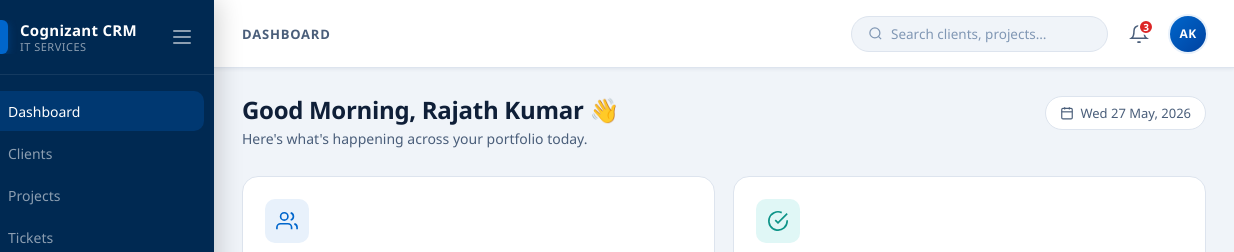
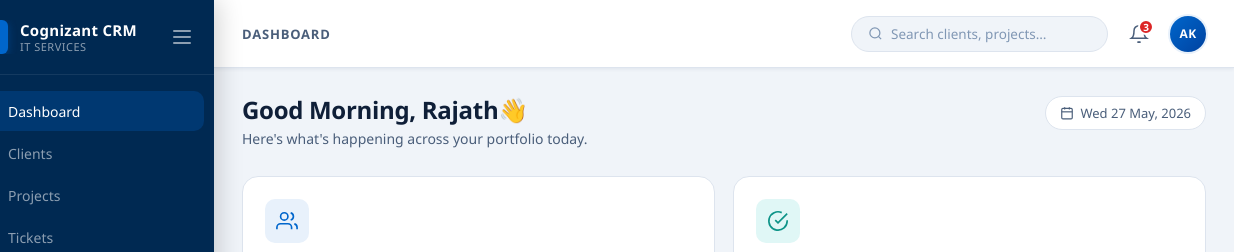
Before and after one commit to Harshavardhan1602/my-html-site, a plain HTML site: page index.html in a window 1280 px wide. Shown: the top 252 px of the page, 46-1280 px from the left. Drawn offline with Linux system fonts and the light colour scheme.

Commit message:
Update index.html

```diff
--- a/index.html
+++ b/index.html
@@ -1845,7 +1845,7 @@ body.sidebar-collapsed .main-content { margin-left: var(--sidebar-collapsed); }
     <section class="content-section active" id="section-dashboard">
       <div class="section-header">
         <div>
-          <h1 class="section-title">Good Morning, Rajath Kumar 👋</h1>
+          <h1 class="section-title">Good Morning, Rajath👋</h1>
           <p class="section-subtitle">Here's what's happening across your portfolio today.</p>
         </div>
         <div class="section-actions">
```
